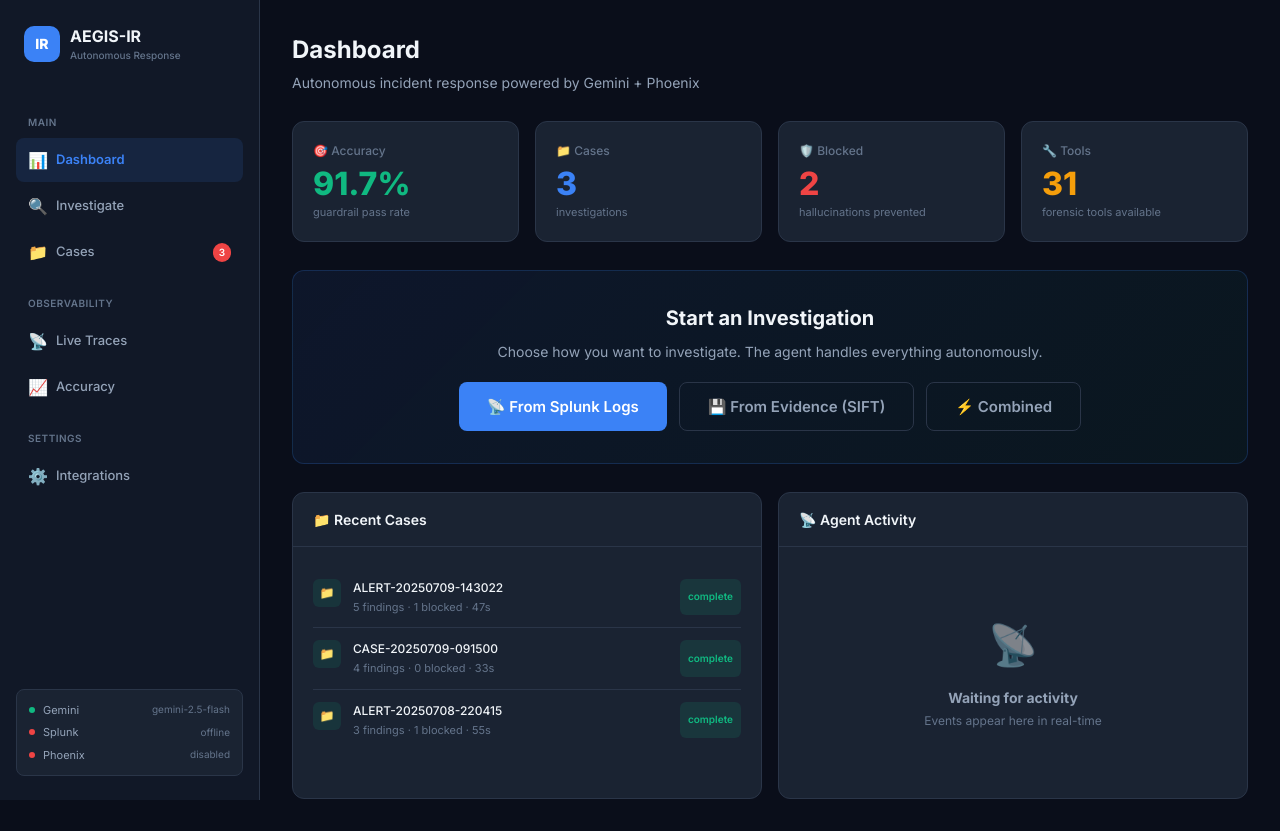
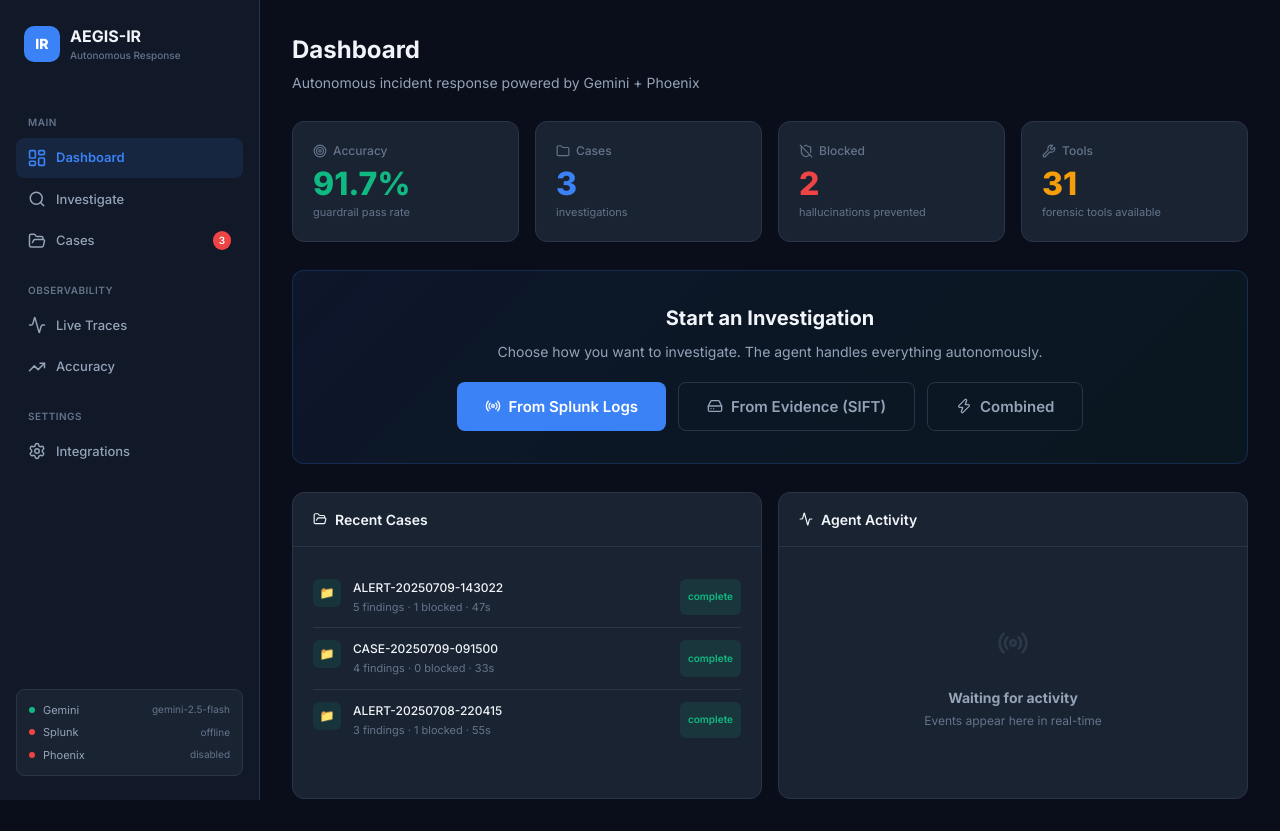
Before and after one commit to AbinjithTK/aegis-ir, a FastAPI app: page / in a window 1280 px wide. Run offline with FastAPI, Linux system fonts and the light colour scheme; some libraries are stand-ins or nearby versions.

Commit message:
Replace emojis with Lucide flat icons + hover animations

```diff
--- a/src/sift_defender/web/templates/dashboard.html
+++ b/src/sift_defender/web/templates/dashboard.html
@@ -6,6 +6,7 @@
     <title>AEGIS-IR — Autonomous Incident Response</title>
     <link href="https://fonts.googleapis.com/css2?family=Inter:wght@300;400;500;600;700;800&display=swap" rel="stylesheet">
     <link href="https://cdn.jsdelivr.net/npm/lucide-static@0.263.1/font/lucide.min.css" rel="stylesheet">
+    <script src="https://unpkg.com/lucide@latest"></script>
     <style>
         * { margin: 0; padding: 0; box-sizing: border-box; }
         :root {
@@ -70,7 +71,9 @@
         }
         .nav-item:hover { background: var(--card); color: var(--text); }
         .nav-item.active { background: var(--primary-soft); color: var(--primary); font-weight: 600; }
-        .nav-item .icon { width: 18px; text-align: center; font-size: 16px; }
+        .nav-item .icon { width: 18px; height: 18px; text-align: center; font-size: 16px; display: flex; align-items: center; justify-content: center; transition: transform 0.2s; }
+        .nav-item:hover .icon { transform: scale(1.15); }
+        .nav-item.active .icon { transform: scale(1.1); }
         .nav-badge { margin-left: auto; background: var(--danger); color: white; font-size: 10px; font-weight: 600; padding: 2px 6px; border-radius: 10px; }
 
         .connection-status { margin-top: auto; padding: 12px; background: var(--card); border-radius: var(--radius-sm); border: 1px solid var(--border); }
@@ -224,27 +227,27 @@
 
         <div class="nav-section">Main</div>
         <div class="nav-item active" onclick="showPage('dashboard')" data-page="dashboard">
-            <span class="icon">📊</span> Dashboard
+            <span class="icon"><i data-lucide="layout-dashboard"></i></span> Dashboard
         </div>
         <div class="nav-item" onclick="showPage('investigate')" data-page="investigate">
-            <span class="icon">🔍</span> Investigate
+            <span class="icon"><i data-lucide="search"></i></span> Investigate
         </div>
         <div class="nav-item" onclick="showPage('cases')" data-page="cases">
-            <span class="icon">📁</span> Cases
+            <span class="icon"><i data-lucide="folder-open"></i></span> Cases
             <span class="nav-badge" id="case-count">0</span>
         </div>
 
         <div class="nav-section">Observability</div>
         <div class="nav-item" onclick="showPage('traces')" data-page="traces">
-            <span class="icon">📡</span> Live Traces
+            <span class="icon"><i data-lucide="activity"></i></span> Live Traces
         </div>
         <div class="nav-item" onclick="showPage('accuracy')" data-page="accuracy">
-            <span class="icon">📈</span> Accuracy
+            <span class="icon"><i data-lucide="trending-up"></i></span> Accuracy
         </div>
 
         <div class="nav-section">Settings</div>
         <div class="nav-item" onclick="showPage('settings')" data-page="settings">
-            <span class="icon">⚙️</span> Integrations
+            <span class="icon"><i data-lucide="settings"></i></span> Integrations
         </div>
 
         <div class="connection-status">
@@ -267,22 +270,22 @@
 
             <div class="metrics-grid">
                 <div class="metric-card">
-                    <div class="metric-label">🎯 Accuracy</div>
+                    <div class="metric-label"><i data-lucide="target" style="width:14px;height:14px"></i> Accuracy</div>
                     <div class="metric-value green" id="m-accuracy">—</div>
                     <div class="metric-sub">guardrail pass rate</div>
                 </div>
                 <div class="metric-card">
-                    <div class="metric-label">📁 Cases</div>
+                    <div class="metric-label"><i data-lucide="folder" style="width:14px;height:14px"></i> Cases</div>
                     <div class="metric-value blue" id="m-cases">0</div>
                     <div class="metric-sub">investigations</div>
                 </div>
                 <div class="metric-card">
-                    <div class="metric-label">🛡️ Blocked</div>
+                    <div class="metric-label"><i data-lucide="shield-off" style="width:14px;height:14px"></i> Blocked</div>
                     <div class="metric-value red" id="m-blocked">0</div>
                     <div class="metric-sub">hallucinations prevented</div>
                 </div>
                 <div class="metric-card">
-                    <div class="metric-label">🔧 Tools</div>
+                    <div class="metric-label"><i data-lucide="wrench" style="width:14px;height:14px"></i> Tools</div>
                     <div class="metric-value yellow" id="m-tools">31</div>
                     <div class="metric-sub">forensic tools available</div>
                 </div>
@@ -293,24 +296,24 @@
                 <h2>Start an Investigation</h2>
                 <p>Choose how you want to investigate. The agent handles everything autonomously.</p>
                 <div class="options">
-                    <button class="btn btn-primary btn-lg" onclick="openModal('splunk')">📡 From Splunk Logs</button>
-                    <button class="btn btn-secondary btn-lg" onclick="openModal('sift')">💾 From Evidence (SIFT)</button>
-                    <button class="btn btn-secondary btn-lg" onclick="openModal('combined')">⚡ Combined</button>
+                    <button class="btn btn-primary btn-lg" onclick="openModal('splunk')"><i data-lucide="radio" style="width:16px;height:16px"></i> From Splunk Logs</button>
+                    <button class="btn btn-secondary btn-lg" onclick="openModal('sift')"><i data-lucide="hard-drive" style="width:16px;height:16px"></i> From Evidence (SIFT)</button>
+                    <button class="btn btn-secondary btn-lg" onclick="openModal('combined')"><i data-lucide="zap" style="width:16px;height:16px"></i> Combined</button>
                 </div>
             </div>
 
             <!-- Recent Activity -->
             <div class="two-col">
                 <div class="card">
-                    <div class="card-header"><span class="card-title">📁 Recent Cases</span></div>
+                    <div class="card-header"><span class="card-title"><i data-lucide="folder-open" style="width:14px;height:14px"></i> Recent Cases</span></div>
                     <div class="card-body" id="recent-cases">
-                        <div class="empty-state"><div class="empty-icon">🔍</div><h3>No investigations yet</h3><p>Start one above or wait for a Splunk alert</p></div>
+                        <div class="empty-state"><div class="empty-icon"><i data-lucide="search" style="width:32px;height:32px;opacity:0.5"></i></div><h3>No investigations yet</h3><p>Start one above or wait for a Splunk alert</p></div>
                     </div>
                 </div>
                 <div class="card">
-                    <div class="card-header"><span class="card-title">📡 Agent Activity</span><span class="live-badge" id="live-indicator" style="display:none">Live</span></div>
+                    <div class="card-header"><span class="card-title"><i data-lucide="activity" style="width:14px;height:14px"></i> Agent Activity</span><span class="live-badge" id="live-indicator" style="display:none">Live</span></div>
                     <div class="card-body" id="activity-feed">
-                        <div class="empty-state"><div class="empty-icon">📡</div><h3>Waiting for activity</h3><p>Events appear here in real-time</p></div>
+                        <div class="empty-state"><div class="empty-icon"><i data-lucide="radio" style="width:32px;height:32px;opacity:0.5"></i></div><h3>Waiting for activity</h3><p>Events appear here in real-time</p></div>
                     </div>
                 </div>
             </div>
@@ -319,12 +322,12 @@
         <!-- INVESTIGATION PAGE (shown during active investigation) -->
         <div id="page-investigate" class="hidden fade-in">
             <div class="page-header">
-                <h1>🔍 Active Investigation</h1>
+                <h1><i data-lucide="search" style="width:24px;height:24px;display:inline"></i> Active Investigation</h1>
                 <p id="inv-case-id">—</p>
             </div>
             <div class="investigation-grid">
                 <div class="card">
-                    <div class="card-header"><span class="card-title">📋 Evidence</span></div>
+                    <div class="card-header"><span class="card-title"><i data-lucide="clipboard-list" style="width:14px;height:14px"></i> Evidence</span></div>
                     <div class="card-body">
                         <div class="form-group"><div class="form-label">Case ID</div><div id="inv-id" style="font-size:12px;color:var(--text-secondary)">—</div></div>
                         <div class="form-group"><div class="form-label">Mode</div><div id="inv-mode" style="font-size:12px;color:var(--text-secondary)">—</div></div>
@@ -333,11 +336,11 @@
                     </div>
                 </div>
                 <div class="card">
-                    <div class="card-header"><span class="card-title">⚡ Live Feed</span><span class="live-badge">Live</span></div>
+                    <div class="card-header"><span class="card-title"><i data-lucide="zap" style="width:14px;height:14px"></i> Live Feed</span><span class="live-badge">Live</span></div>
                     <div class="card-body" id="live-feed" style="font-size:12px;"></div>
                 </div>
                 <div class="card">
-                    <div class="card-header"><span class="card-title">📋 Findings</span><span id="findings-count" style="font-size:11px;color:var(--text-muted)">0</span></div>
+                    <div class="card-header"><span class="card-title"><i data-lucide="file-check" style="width:14px;height:14px"></i> Findings</span><span id="findings-count" style="font-size:11px;color:var(--text-muted)">0</span></div>
                     <div class="card-body" id="findings-panel"></div>
                 </div>
             </div>
@@ -346,7 +349,7 @@
         <!-- SETTINGS PAGE -->
         <div id="page-settings" class="hidden fade-in">
             <div class="page-header">
-                <h1>⚙️ Integrations</h1>
+                <h1><i data-lucide="settings" style="width:24px;height:24px;display:inline"></i> Integrations</h1>
                 <p>Configure your security tools. Changes apply immediately.</p>
             </div>
             <div id="settings-content"></div>
@@ -389,7 +392,7 @@
 
         <div class="modal-actions">
             <button class="btn btn-secondary" onclick="closeModal()">Cancel</button>
-            <button class="btn btn-primary" onclick="startInvestigation()">🚀 Start Investigation</button>
+            <button class="btn btn-primary" onclick="startInvestigation()"><i data-lucide="play" style="width:14px;height:14px"></i> Start Investigation</button>
         </div>
     </div>
 </div>
@@ -601,21 +604,22 @@ async function loadSettings() {
         const r = await fetch('/api/settings');
         const s = await r.json();
         panel.innerHTML = `
-            <div class="card" style="margin-bottom:16px"><div class="card-header"><span class="card-title">📡 Splunk SIEM</span></div><div class="card-body">
+            <div class="card" style="margin-bottom:16px"><div class="card-header"><span class="card-title"><i data-lucide="radio" style="width:14px;height:14px"></i> Splunk SIEM</span></div><div class="card-body">
                 <div class="two-col"><div class="form-group"><label class="form-label">Host</label><input class="form-input" id="s-splunk-host" value="${s.splunk?.host||''}"></div><div class="form-group"><label class="form-label">Port</label><input class="form-input" id="s-splunk-port" value="${s.splunk?.port||''}"></div></div>
                 <div class="form-group"><label class="form-label">Token</label><input class="form-input" id="s-splunk-token" type="password" value="${s.splunk?.token||''}"></div>
                 <button class="btn btn-primary btn-sm" onclick="saveIntegration('splunk')">Save & Test</button>
             </div></div>
-            <div class="card" style="margin-bottom:16px"><div class="card-header"><span class="card-title">🔮 Phoenix Observability</span></div><div class="card-body">
+            <div class="card" style="margin-bottom:16px"><div class="card-header"><span class="card-title"><i data-lucide="eye" style="width:14px;height:14px"></i> Phoenix Observability</span></div><div class="card-body">
                 <div class="two-col"><div class="form-group"><label class="form-label">Mode</label><select class="form-input" id="s-phoenix-mode"><option value="local">Local</option><option value="cloud">Cloud</option><option value="memory">Memory</option></select></div><div class="form-group"><label class="form-label">Project</label><input class="form-input" id="s-phoenix-project" value="${s.phoenix?.project_name||''}"></div></div>
                 <div class="form-group"><label class="form-label">Endpoint</label><input class="form-input" id="s-phoenix-endpoint" value="${s.phoenix?.endpoint||''}"></div>
                 <button class="btn btn-primary btn-sm" onclick="saveIntegration('phoenix')">Save & Reconnect</button>
             </div></div>
-            <div class="card"><div class="card-header"><span class="card-title">🧠 Gemini / Vertex AI</span></div><div class="card-body">
+            <div class="card"><div class="card-header"><span class="card-title"><i data-lucide="brain" style="width:14px;height:14px"></i> Gemini / Vertex AI</span></div><div class="card-body">
                 <div class="two-col"><div class="form-group"><label class="form-label">Project</label><input class="form-input" id="s-gemini-project" value="${s.gemini?.project||''}"></div><div class="form-group"><label class="form-label">Region</label><input class="form-input" id="s-gemini-region" value="${s.gemini?.location||''}"></div></div>
                 <div class="form-group"><label class="form-label">Model</label><select class="form-input" id="s-gemini-model"><option value="gemini-2.5-flash">gemini-2.5-flash</option><option value="gemini-2.5-pro">gemini-2.5-pro</option></select></div>
                 <button class="btn btn-primary btn-sm" onclick="saveIntegration('gemini')">Save</button>
             </div></div>`;
+        if(window.lucide) lucide.createIcons();
         document.getElementById('s-phoenix-mode').value = s.phoenix?.mode || 'local';
         document.getElementById('s-gemini-model').value = s.gemini?.model || 'gemini-2.5-flash';
     } catch(e) { panel.innerHTML = '<div class="error-banner">⚠️ Could not load settings</div>'; }
@@ -638,6 +642,9 @@ function showError(msg) {
 }
 
 function viewCase(caseId) { currentCaseId = caseId; showInvestigation({case_id: caseId}); connectWS(caseId); }
+
+// Initialize Lucide icons
+document.addEventListener('DOMContentLoaded', () => { if(window.lucide) lucide.createIcons(); });
 </script>
 </body>
 </html>
```
